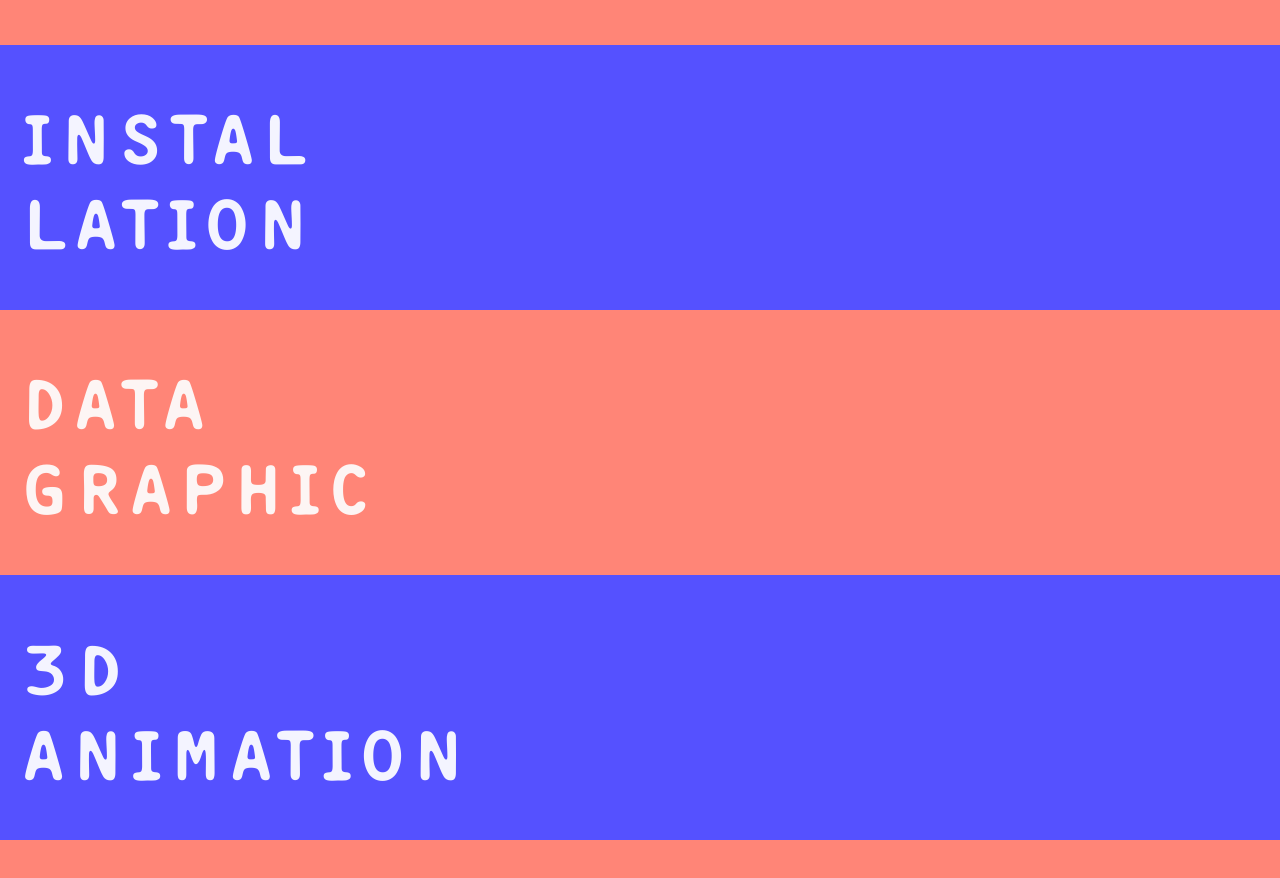
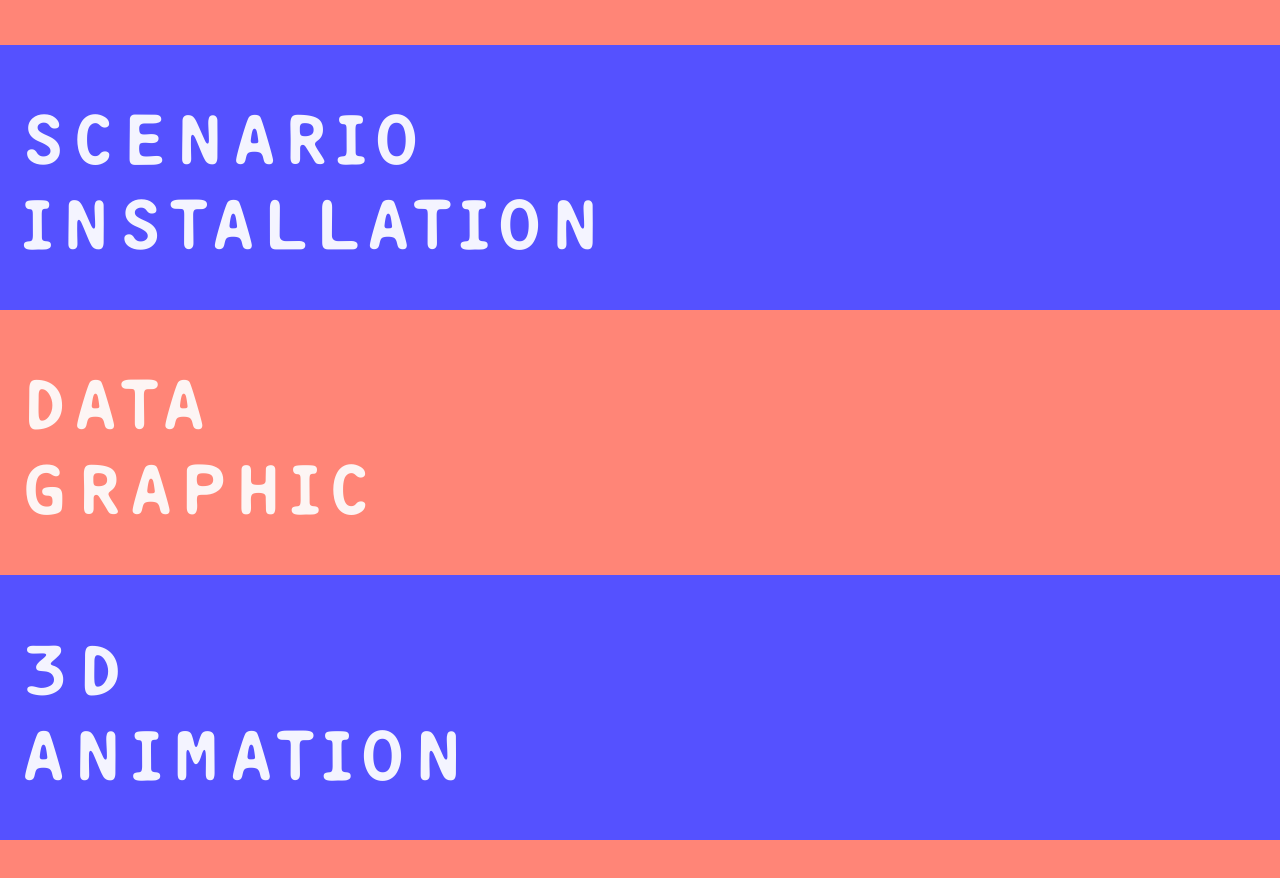
Before and after one commit to leleschlaich/portfolio, a Gatsby site: page / in a window 1280 px wide. Shown: the part 1127-2005 px from the top of the page. Built offline with nearby package versions, Linux system fonts and the light colour scheme; Gatsby itself is replaced by a stand-in of ours.

Commit message:
installation

```diff
--- a/src/pages/index.js
+++ b/src/pages/index.js
@@ -432,9 +432,9 @@ const IndexPage = () => {
           {{
             title: (
               <h1>
-                Instal
+                Scenario
                 <br />
-                lation
+                Installation
               </h1>
             ),
             body: (
```
